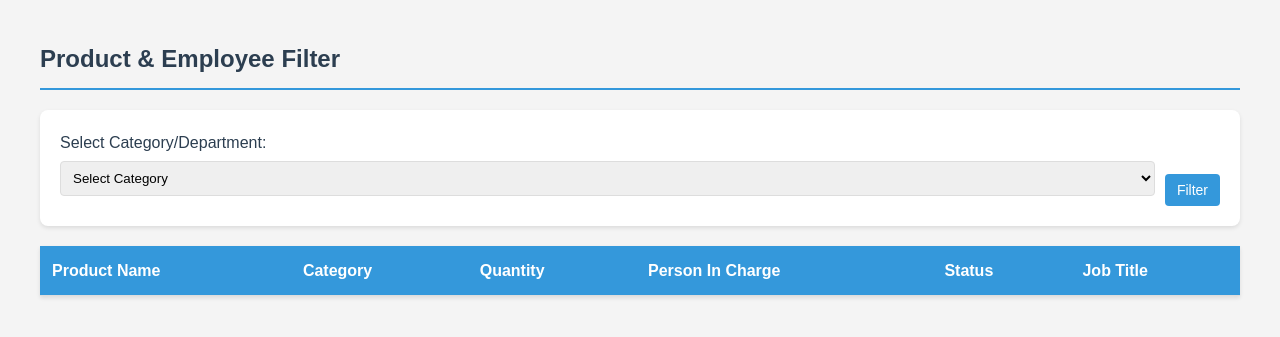
After one commit to ChristoperDaniel/warehousemanagement, a CodeIgniter 4 app: the page made by app/Views/product_employee_filter.php in a window 1280 px wide. The commit adds this page. Shown: the top 337 px of the page. Run offline with PHP 8.4 and a stand-in for CodeIgniter, Linux system fonts and the light colour scheme; the template is opened without the code that fills it, so the values that code supplies are empty; some libraries are stand-ins or nearby versions.

Commit message:
filter category from product n employee

```diff
--- a/app/Config/Routes.php
+++ b/app/Config/Routes.php
@@ -23,3 +23,6 @@ $routes->post('/employee/deleteEmployee', 'EmployeeController::deleteEmployee');
 $routes->get('/login', 'LoginController::index');
 $routes->get('/logout', 'LoginController::logout');
 $routes->post('/login_action', 'LoginController::login_action');
+
+$routes->get('/filter/productemployee', 'ProductEmployeeFilterController::filterByCategory');
+$routes->get('/product-employee-filter', 'ProductEmployeeFilterController::index');
--- a/app/Controllers/EmployeeController.php
+++ b/app/Controllers/EmployeeController.php
@@ -19,6 +19,7 @@ class EmployeeController extends BaseController
     public function getDataEmployeeOnly(){
         $model = new Employee();
         $data['employee'] = $model->getDataEmployee();
+        return $this->response->setJSON($data);
     }
 
     public function inputDataEmployee()
--- a/app/Controllers/ProductController.php
+++ b/app/Controllers/ProductController.php
@@ -16,6 +16,7 @@ class ProductController extends BaseController {
     public function getDataProductOnly(){
         $model = new Product();
         $data['product'] = $model->getDataProduct();
+        return $this->response->setJSON($data);
     }
 
     // Menyimpan data input
--- /dev/null
+++ b/app/Views/product_employee_filter.php
@@ -0,0 +1,166 @@
+<!DOCTYPE html>
+<html lang="en">
+<head>
+    <meta charset="UTF-8">
+    <meta name="viewport" content="width=device-width, initial-scale=1.0">
+    <title>Product & Employee Filter</title>
+    <style>
+        body {
+            font-family: Arial, sans-serif;
+            line-height: 1.6;
+            color: #333;
+            max-width: 1200px;
+            margin: 0 auto;
+            padding: 20px;
+            background-color: #f4f4f4;
+        }
+        h2 {
+            color: #2c3e50;
+            border-bottom: 2px solid #3498db;
+            padding-bottom: 10px;
+        }
+        form {
+            background-color: #fff;
+            padding: 20px;
+            border-radius: 8px;
+            box-shadow: 0 2px 4px rgba(0,0,0,0.1);
+            margin-bottom: 20px;
+        }
+        label {
+            display: block;
+            margin-bottom: 5px;
+            color: #2c3e50;
+        }
+        input[type="text"],
+        input[type="number"] {
+            width: 100%;
+            padding: 8px;
+            margin-bottom: 10px;
+            border: 1px solid #ddd;
+            border-radius: 4px;
+        }
+        table {
+            width: 100%;
+            border-collapse: collapse;
+            background-color: #fff;
+            box-shadow: 0 2px 4px rgba(0,0,0,0.1);
+        }
+        th, td {
+            text-align: left;
+            padding: 12px;
+            border-bottom: 1px solid #ddd;
+        }
+        th {
+            background-color: #3498db;
+            color: #fff;
+        }
+        tr:nth-child(even) {
+            background-color: #f2f2f2;
+        }
+        .btn {
+            padding: 8px 12px;
+            border: none;
+            border-radius: 4px;
+            cursor: pointer;
+            color: white;
+            font-size: 14px;
+            transition: background-color 0.3s;
+        }
+        .btn-filter {
+            background-color: #3498db;
+        }
+        .btn:hover {
+            opacity: 0.8;
+        }
+        #filterForm {
+            display: flex;
+            gap: 10px;
+            align-items: flex-end;
+        }
+        .form-group {
+            flex: 1;
+        }
+        select {
+            width: 100%;
+            padding: 8px;
+            margin-bottom: 10px;
+            border: 1px solid #ddd;
+            border-radius: 4px;
+        }
+    </style>
+</head>
+<body>
+    <h2>Product & Employee Filter</h2>
+
+    <form id="filterForm">
+        <div class="form-group">
+            <label for="category">Select Category/Department:</label>
+            <select id="category" name="category">
+                <option value="">Select Category</option>
+                <option value="Electronics">Electronics</option>
+                <option value="Food">Food</option>
+                <option value="Clothing">Clothing</option>
+                <option value="IT">IT</option>
+                <!-- Add more categories as needed -->
+            </select>
+        </div>
+        <button type="button" class="btn btn-filter" onclick="filterData()">Filter</button>
+    </form>
+
+    <table id="resultTable">
+        <thead>
+            <tr>
+                <th>Product Name</th>
+                <th>Category</th>
+                <th>Quantity</th>
+                <th>Person In Charge</th>
+                <th>Status</th>
+                <th>Job Title</th>
+            </tr>
+        </thead>
+        <tbody id="resultBody">
+            <!-- Results will be populated here -->
+        </tbody>
+    </table>
+
+    <script>
+        function filterData() {
+            const category = document.getElementById('category').value;
+            if (!category) {
+                alert('Please select a category');
+                return;
+            }
+
+            fetch(`/filter/productemployee?category=${encodeURIComponent(category)}`)
+                .then(response => response.json())
+                .then(data => {
+                    const tbody = document.getElementById('resultBody');
+                    tbody.innerHTML = '';
+
+                    if (data.length === 0) {
+                        tbody.innerHTML = '<tr><td colspan="6" style="text-align: center;">No results found</td></tr>';
+                        return;
+                    }
+
+                    data.forEach(item => {
+                        const row = `
+                            <tr>
+                                <td>${item.name_product}</td>
+                                <td>${item.category_product}</td>
+                                <td>${item.quantity_product}</td>
+                                <td>${item.name}</td>
+                                <td>${item.status}</td>
+                                <td>${item.job_title}</td>
+                            </tr>
+                        `;
+                        tbody.innerHTML += row;
+                    });
+                })
+                .catch(error => {
+                    console.error('Error:', error);
+                    alert('An error occurred while fetching the data');
+                });
+        }
+    </script>
+</body>
+</html>
```
Also changed, not shown: app/Controllers/ProductEmployeeFilterController.php (added, +112 -0 lines), app/Views/menu.php (+9 -0 lines).
